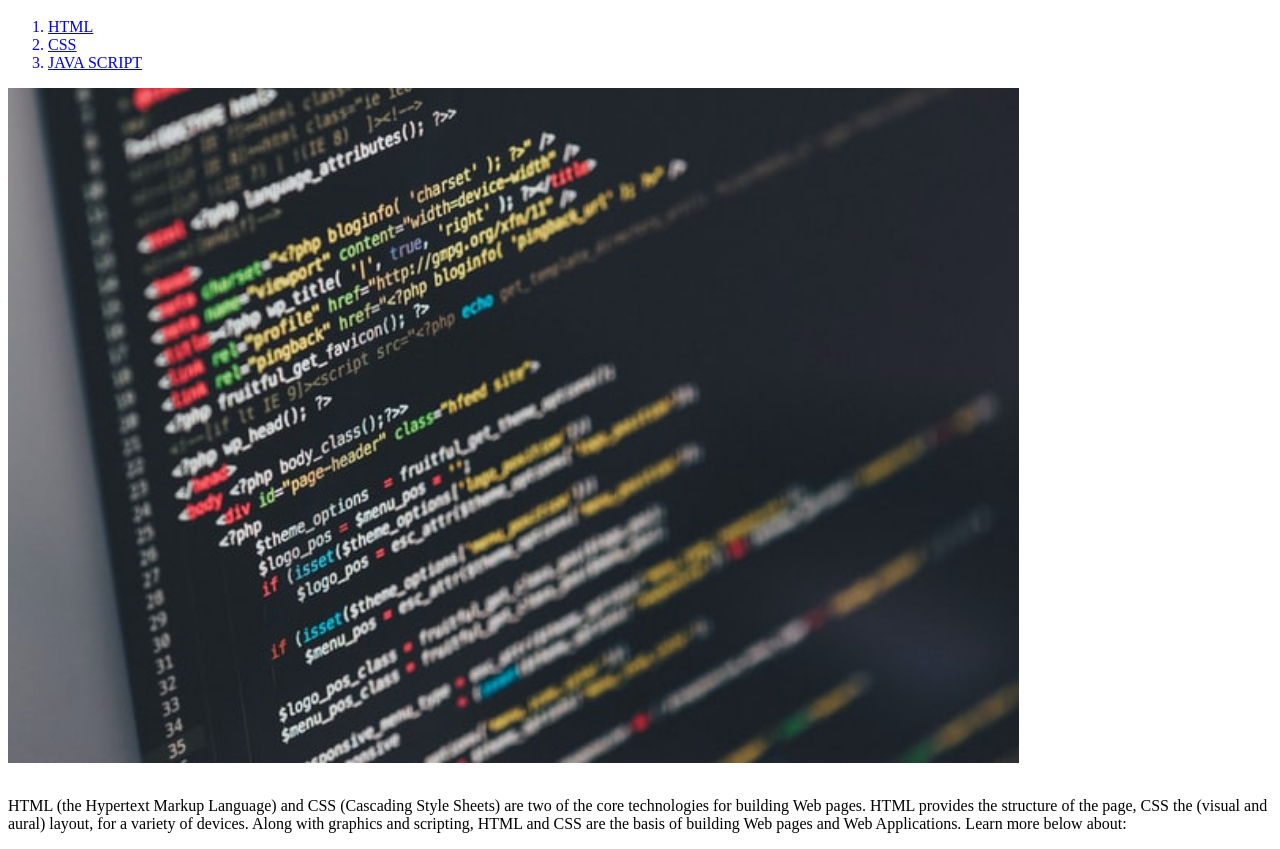
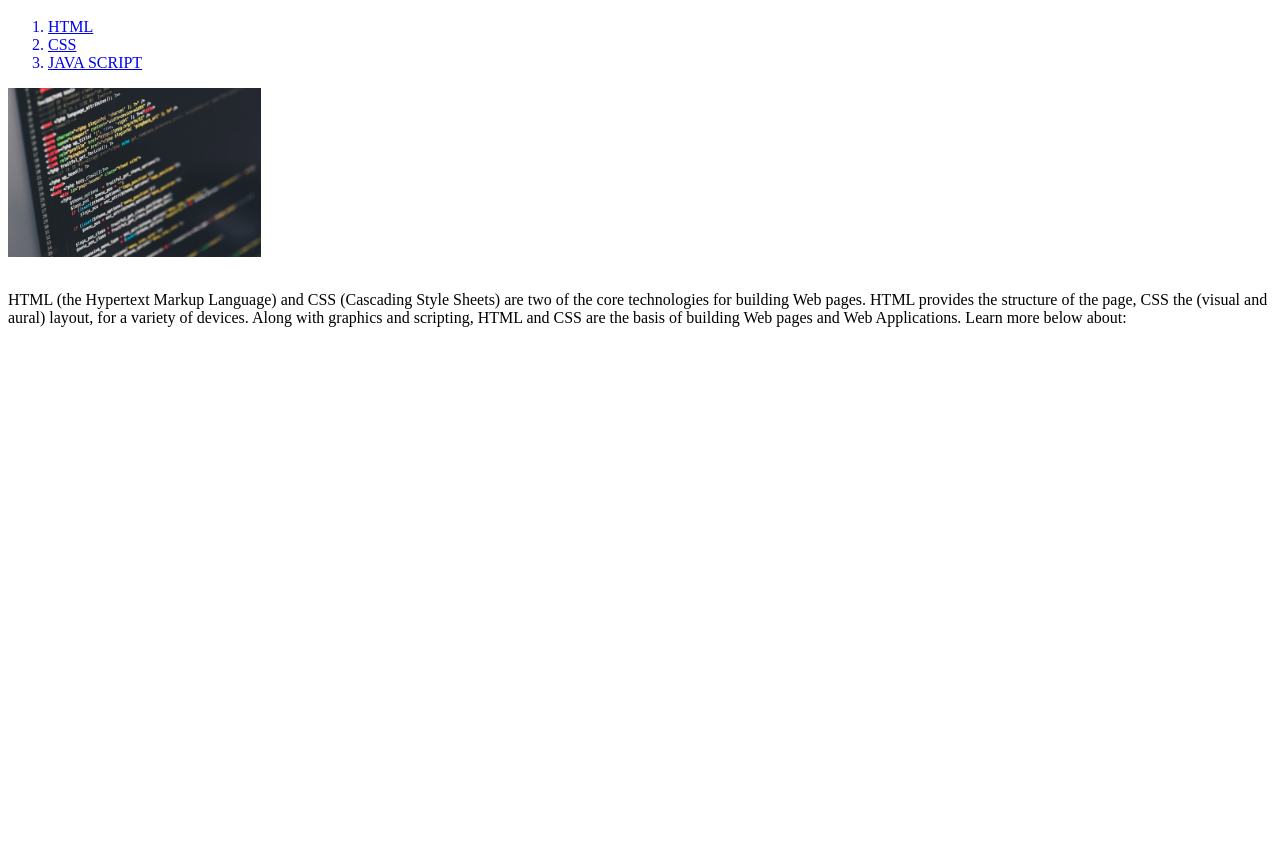
Before and after one commit to elinbono/web, a plain HTML site: page 1.html in a window 1280 px wide. Shown: the part 48-897 px from the top of the page. After the commit the page ends 800 px from the top, so only its background shows below. Drawn offline with Linux system fonts and the light colour scheme.

Commit message:
Add files via upload

```diff
--- a/1.html
+++ b/1.html
@@ -13,7 +13,7 @@
       <a href="2.html"><LI>CSS</LI></a>
       <a href="3.html"><LI>JAVA SCRIPT</LI></a>
     </ol>
-        <img src="coding.jpg" width=80%>
+        <img src="coding.jpg" width=20%>
 <p><br>
 HTML (the Hypertext Markup Language) and CSS (Cascading Style Sheets) are two of the core technologies for building Web pages. HTML provides the structure of the page, CSS the (visual and aural) layout, for a variety of devices. Along with graphics and scripting, HTML and CSS are the basis of building Web pages and Web Applications. Learn more below about:
 </p>
```
Also changed, not shown: 2.html (+1 -1 lines), 3.html (+1 -1 lines), index.html (+1 -1 lines).
